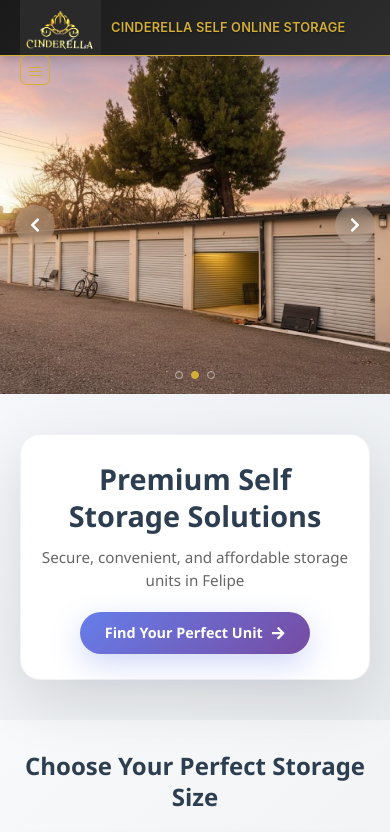
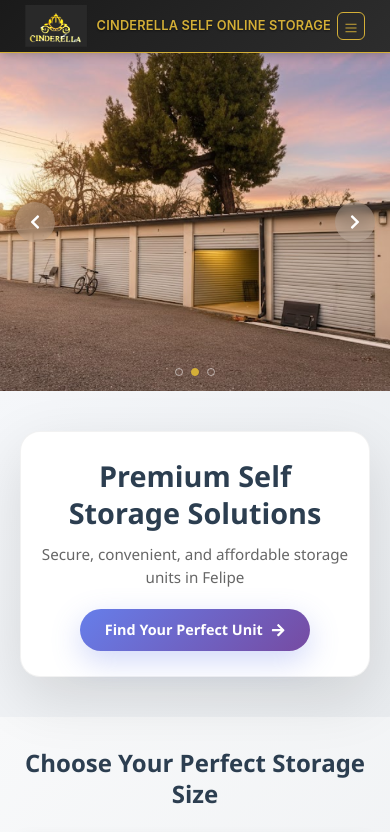
Before and after one commit to aquiiibbb/store-space-pr3, a React (Create React App) app: page / in a window 390 px wide. Shown: the top 832 px of the page. Built offline with nearby package versions, Linux system fonts and the light colour scheme; grey boxes are pictures that could not be loaded.

Commit message:
Removed node_modules properly

```diff
--- a/src/components/header.css
+++ b/src/components/header.css
@@ -11,11 +11,14 @@
   border-bottom: 1px solid #d4af37;
   min-height: 70px;
   padding: 0;
+  width: 100%;
+  overflow: hidden;
 }
 
 .cinderella-header-wrapper .navbar {
   padding: 0;
   height: 100%;
+  background: transparent !important;
 }
 
 .cinderella-brand-container {
@@ -26,6 +29,7 @@
   height: 100%;
   padding: 0;
   margin: 0;
+  flex-shrink: 0;
 }
 
 .cinderella-brand-container:hover {
@@ -33,7 +37,7 @@
 }
 
 .cinderella-crown-logo {
-  height: 70px; /* Full nav height */
+  height: 70px;
   width: auto;
   max-width: none;
   object-fit: contain;
@@ -42,6 +46,7 @@
   drop-shadow: 0 0 8px rgba(212, 175, 55, 0.3);
   padding: 0;
   margin: 0;
+  flex-shrink: 0;
 }
 
 .cinderella-crown-logo:hover {
@@ -57,9 +62,10 @@
   margin: 0;
   text-shadow: 0 1px 2px rgba(0, 0, 0, 0.5);
   letter-spacing: 0.3px;
+  white-space: nowrap;
 }
 
-/* Center nav on laptop/desktop - FIXED SPACING */
+/* Center nav on laptop/desktop */
 @media (min-width: 992px) {
   .navbar-nav {
     position: absolute;
@@ -75,14 +81,13 @@
     margin-right: 1.5rem;
   }
 
-  /* Desktop sizes - full height logo */
   .cinderella-crown-logo {
-    height: 90px; /* Full nav height */
+    height: 90px;
   }
 
   .cinderella-brand-container {
     margin-right: 2rem;
-    height: 90px; /* Match nav height */
+    height: 90px;
   }
 
   .cinderella-brand-container h2 {
@@ -98,7 +103,6 @@
     height: 90px;
   }
 
-  /* Better container spacing */
   .container-fluid {
     padding-left: 2rem;
     padding-right: 2rem;
@@ -110,11 +114,11 @@
 /* For larger desktops (1200px+) */
 @media (min-width: 1200px) {
   .cinderella-crown-logo {
-    height: 95px; /* Full nav height */
+    height: 95px;
   }
 
   .cinderella-brand-container {
-    height: 95px; /* Match nav height */
+    height: 95px;
   }
 
   .cinderella-brand-container h2 {
@@ -156,7 +160,7 @@
   }
 }
 
-/* Custom Nav Links - BETTER SPACING */
+/* Custom Nav Links */
 .cinderella-nav-link {
   color: #ffffff !important;
   font-weight: 500;
@@ -228,10 +232,13 @@
   padding: 0.2rem 0.4rem;
   width: 35px;
   height: 35px;
+  background: transparent !important;
+  box-shadow: none !important;
 }
 
 .navbar-toggler:focus {
-  box-shadow: 0 0 0 0.15rem rgba(212, 175, 55, 0.25);
+  box-shadow: 0 0 0 0.15rem rgba(212, 175, 55, 0.25) !important;
+  outline: none;
 }
 
 .navbar-toggler-icon {
@@ -240,41 +247,59 @@
   height: 18px;
 }
 
-/* Mobile Responsive */
+/* MOBILE COLLAPSE MENU */
+.navbar-collapse {
+  background: linear-gradient(135deg, #1a1a1a 0%, #2d2d2d 100%) !important;
+  border-top: 1px solid #d4af37;
+  margin-top: 0.5rem;
+  padding: 1rem 0;
+  border-radius: 0 0 8px 8px;
+  box-shadow: 0 4px 10px rgba(0, 0, 0, 0.3);
+}
+
+/* MOBILE RESPONSIVE - BETTER LOGO STYLING */
 @media (max-width: 991.98px) {
   .cinderella-header-wrapper {
-    min-height: 65px;
+    min-height: 60px; /* Increased for better logo visibility */
+    padding: 0 1rem;
   }
 
   .cinderella-header-wrapper .navbar {
-    height: 65px;
+    height: 60px;
   }
 
   .cinderella-brand-container {
     margin-right: 0;
-    height: 65px; /* Match nav height */
+    height: 60px;
+    gap: 0.8rem; /* Better spacing */
   }
 
   .cinderella-brand-container h2 {
-    font-size: 0.9rem;
+    font-size: 0.9rem; /* Slightly larger */
+    font-weight: 600;
+    letter-spacing: 0.3px;
   }
 
   .cinderella-crown-logo {
-    height: 65px; /* Full nav height */
+    height: 50px; /* Better proportions */
+    filter: brightness(1.3) contrast(1.3) saturate(1.2); /* Enhanced visibility */
+    drop-shadow: 0 0 10px rgba(212, 175, 55, 0.4); /* Better glow */
   }
 
   .navbar-nav {
     text-align: center;
-    margin-top: 1rem;
+    margin-top: 0.5rem;
     position: static !important;
     transform: none !important;
-    gap: 0.5rem;
+    gap: 0.3rem;
     margin-left: 0;
+    padding: 0 1rem;
   }
 
   .cinderella-cta-wrapper {
     justify-content: center;
-    margin-top: 1rem;
+    margin-top: 0.8rem;
+    margin-bottom: 0.5rem;
     width: 100%;
     position: static !important;
     margin-left: 0;
@@ -283,38 +308,15 @@
 
   .cinderella-reserve-button {
     width: auto;
-    max-width: 180px;
-    padding: 0.6rem 1.2rem;
-    font-size: 0.8rem;
+    max-width: 160px;
+    padding: 0.5rem 1rem;
+    font-size: 0.75rem;
   }
 
   .cinderella-nav-link {
-    font-size: 0.85rem;
+    font-size: 0.8rem;
     padding: 0.4rem 0.8rem !important;
-    margin: 0.2rem;
-  }
-}
-
-@media (max-width: 768px) {
-  .cinderella-header-wrapper {
-    min-height: 60px;
-  }
-
-  .cinderella-header-wrapper .navbar {
-    height: 60px;
-  }
-
-  .cinderella-brand-container {
-    gap: 0.8rem;
-    height: 60px; /* Match nav height */
-  }
-
-  .cinderella-brand-container h2 {
-    font-size: 0.85rem;
-  }
-
-  .cinderella-crown-logo {
-    height: 60px; /* Full nav height */
+    margin: 0.1rem;
   }
 
   .navbar-toggler {
@@ -329,10 +331,11 @@
   }
 }
 
-@media (max-width: 576px) {
+/* TABLET LANDSCAPE */
+@media (max-width: 768px) {
   .cinderella-header-wrapper {
     min-height: 55px;
-    padding: 0 0.5rem;
+    padding: 0 0.8rem;
   }
 
   .cinderella-header-wrapper .navbar {
@@ -340,29 +343,19 @@
   }
 
   .cinderella-brand-container {
-    gap: 0.6rem;
-    height: 55px; /* Match nav height */
+    gap: 0.7rem;
+    height: 55px;
   }
 
   .cinderella-brand-container h2 {
-    font-size: 0.8rem;
-    letter-spacing: 0.2px;
+    font-size: 0.85rem;
+    font-weight: 600;
   }
 
   .cinderella-crown-logo {
-    height: 55px; /* Full nav height */
-  }
-
-  .cinderella-nav-link {
-    font-size: 0.8rem;
-    padding: 0.35rem 0.7rem !important;
-    margin: 0.15rem;
-  }
-
-  .cinderella-reserve-button {
-    max-width: 150px;
-    padding: 0.5rem 1rem;
-    font-size: 0.75rem;
+    height: 45px;
+    filter: brightness(1.3) contrast(1.3) saturate(1.2);
+    drop-shadow: 0 0 8px rgba(212, 175, 55, 0.4);
   }
 
   .navbar-toggler {
@@ -377,31 +370,140 @@
   }
 }
 
-/* Extra small phones */
-@media (max-width: 360px) {
+/* MOBILE PORTRAIT - OPTIMIZED LOGO */
+@media (max-width: 576px) {
   .cinderella-header-wrapper {
-    min-height: 50px;
+    min-height: 52px; /* Balanced height */
+    padding: 0 0.8rem; /* Better padding */
   }
 
   .cinderella-header-wrapper .navbar {
-    height: 50px;
+    height: 52px;
   }
 
   .cinderella-brand-container {
-    height: 50px; /* Match nav height */
+    gap: 0.6rem; /* Good spacing */
+    height: 52px;
+  }
+
+  .cinderella-brand-container h2 {
+    font-size: 0.8rem;
+    letter-spacing: 0.2px;
+    font-weight: 600;
+  }
+
+  .cinderella-crown-logo {
+    height: 42px; /* Perfect mobile size */
+    filter: brightness(1.4) contrast(1.4) saturate(1.3); /* Enhanced for mobile */
+    drop-shadow: 0 0 10px rgba(212, 175, 55, 0.5); /* Better visibility */
+    transition: all 0.3s ease;
+  }
+
+  /* Mobile logo hover effect */
+  .cinderella-crown-logo:hover {
+    filter: brightness(1.5) contrast(1.5) saturate(1.4);
+    transform: scale(1.05);
+    drop-shadow: 0 0 12px rgba(212, 175, 55, 0.6);
+  }
+
+  .cinderella-nav-link {
+    font-size: 0.75rem;
+    padding: 0.35rem 0.7rem !important;
+    margin: 0.1rem;
+  }
+
+  .cinderella-reserve-button {
+    max-width: 140px;
+    padding: 0.45rem 0.8rem;
+    font-size: 0.7rem;
+  }
+
+  .navbar-toggler {
+    width: 28px;
+    height: 28px;
+    padding: 0.1rem 0.2rem;
+  }
+
+  .navbar-toggler-icon {
+    width: 14px;
+    height: 14px;
+  }
+
+  .navbar-collapse {
+    margin-top: 0.3rem;
+    padding: 0.8rem 0;
+  }
+}
+
+/* EXTRA SMALL PHONES - PREMIUM LOGO */
+@media (max-width: 360px) {
+  .cinderella-header-wrapper {
+    min-height: 48px;
+    padding: 0 0.6rem;
+  }
+
+  .cinderella-header-wrapper .navbar {
+    height: 48px;
+  }
+
+  .cinderella-brand-container {
+    height: 48px;
+    gap: 0.5rem;
   }
 
   .cinderella-brand-container h2 {
     font-size: 0.75rem;
+    font-weight: 600;
   }
 
   .cinderella-crown-logo {
-    height: 50px; /* Full nav height */
+    height: 38px; /* Proportional */
+    filter: brightness(1.4) contrast(1.4) saturate(1.3);
+    drop-shadow: 0 0 8px rgba(212, 175, 55, 0.5);
   }
 
   .cinderella-reserve-button {
-    max-width: 130px;
-    padding: 0.4rem 0.8rem;
-    font-size: 0.7rem;
+    max-width: 120px;
+    padding: 0.4rem 0.7rem;
+    font-size: 0.65rem;
+  }
+
+  .navbar-toggler {
+    width: 26px;
+    height: 26px;
+  }
+
+  .navbar-toggler-icon {
+    width: 13px;
+    height: 13px;
   }
 }
+
+/* ENSURE NO WHITE BACKGROUND ON SCROLL */
+body {
+  background: #1a1a1a !important;
+}
+
+.navbar-collapse.show,
+.navbar-collapse.collapsing {
+  background: linear-gradient(135deg, #1a1a1a 0%, #2d2d2d 100%) !important;
+}
+
+/* FIX BOOTSTRAP OVERRIDES */
+.navbar-dark .navbar-toggler {
+  border-color: #d4af37 !important;
+}
+
+.navbar-dark .navbar-toggler:focus {
+  box-shadow: 0 0 0 0.15rem rgba(212, 175, 55, 0.25) !important;
+}
+
+/* LOGO QUALITY ENHANCEMENT FOR ALL SCREENS */
+.cinderella-crown-logo {
+  image-rendering: -webkit-optimize-contrast;
+  image-rendering: crisp-edges;
+  backface-visibility: hidden;
+  -webkit-backface-visibility: hidden;
+  transform: translateZ(0);
+  -webkit-transform: translateZ(0);
+}
```
